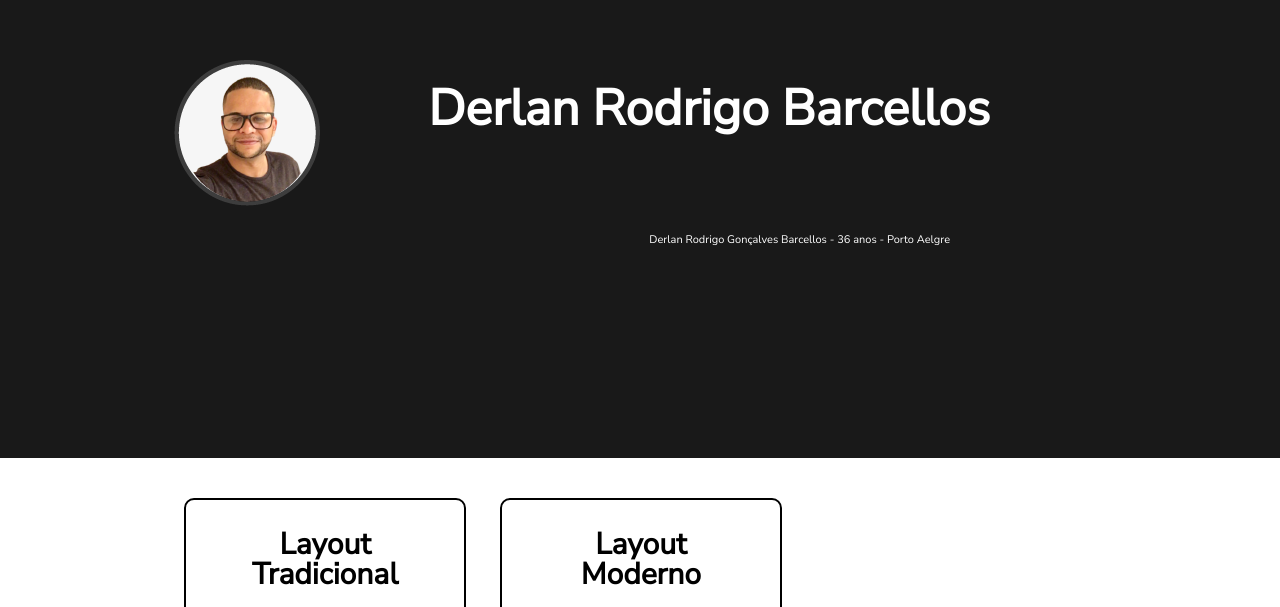
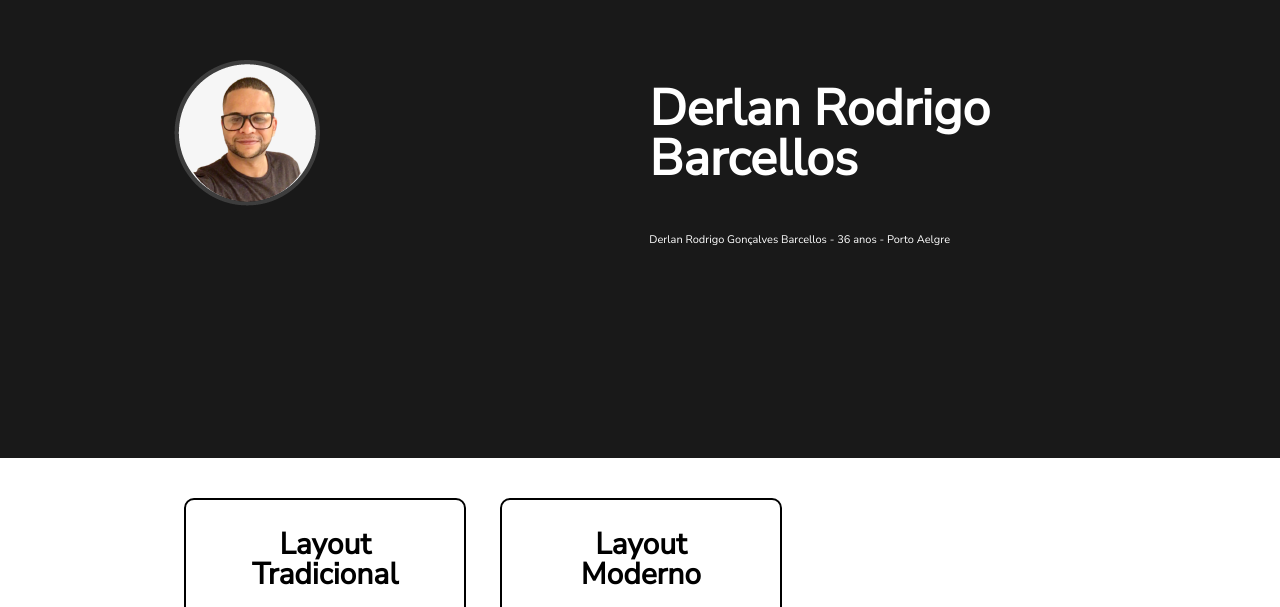
Before and after one commit to derlanrodrigo/Curriculos, a plain HTML site: page index.html in a window 1280 px wide. Shown: the part 186-793 px from the top of the page. Drawn offline with Linux system fonts and the light colour scheme.

Commit message:
Update index.html

```diff
--- a/index.html
+++ b/index.html
@@ -14,7 +14,7 @@
 			<div class="cabecalho">
 				<h1><img src="foto.png"></h1>
 
-				<h2 class="titulo">Derlan Rodrigo Barcellos</h2>
+				<h2 class="titulo">Derlan Rodrigo <br> Barcellos</h2>
 
 
 				<h3 class ="subtitulo">Derlan Rodrigo Gonçalves Barcellos - 36 anos - Porto Aelgre</h3>
```
